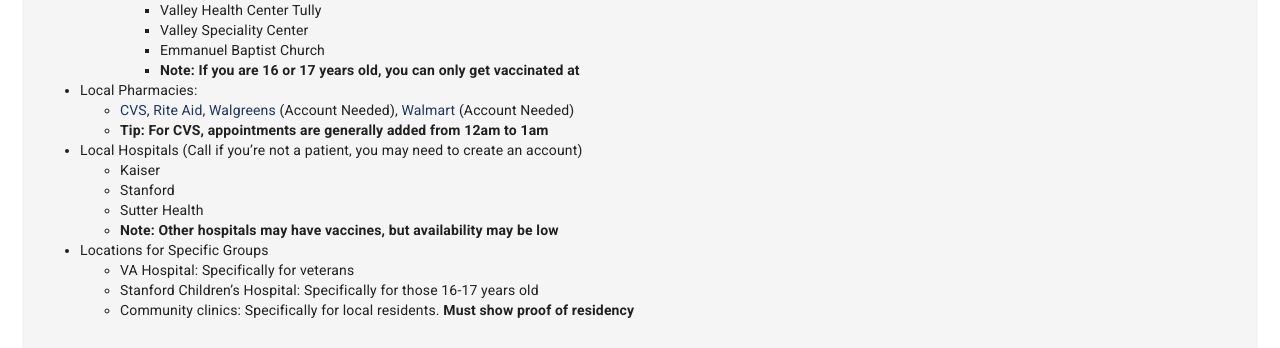
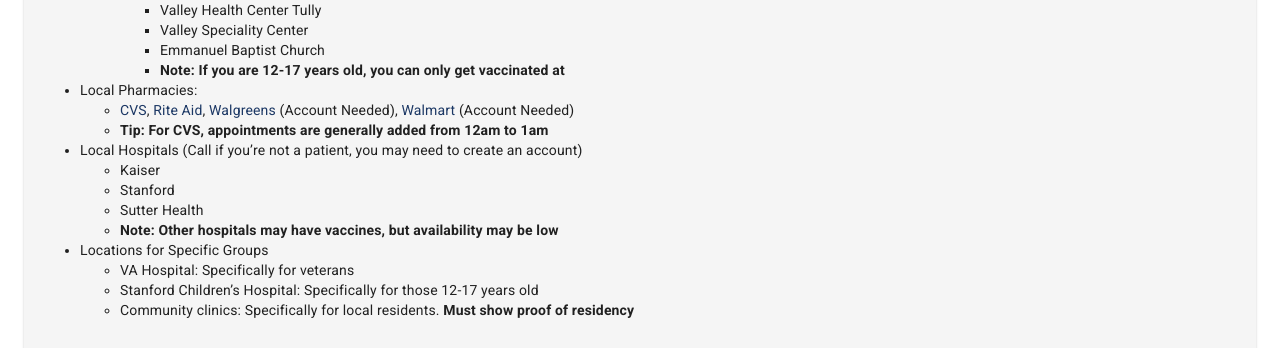
Before and after one commit to StapleMink/find-my-vax-react, a React (Create React App) app: page /resources in a window 1280 px wide. Shown: the part 582-930 px from the top of the page. Built offline with nearby package versions, Linux system fonts and the light colour scheme; what i18next-xhr-backend would draw is missing.

Commit message:
Merge branch 'development' into update-api

```diff
--- a/src/Resources.tsx
+++ b/src/Resources.tsx
@@ -122,7 +122,7 @@
                     <li>
                       <strong>
                         <Trans i18nKey="locationNotes">
-                          Note: If you are 16 or 17 years old, you can only get
+                          Note: If you are younger than 18 years old, you can only get
                           vaccinated at{" "}
                           <span>
                             Levis Stadium, Fairgrounds Expo Hall, Gilroy High
--- a/src/locales/en/translation.json
+++ b/src/locales/en/translation.json
@@ -8,7 +8,7 @@
   "Help to translate": "Help to translate",
   "homeTitle": "Welcome to Find My Vax Santa Clara",
   "homeSubtitle": "A Vaccine Locator for Santa Clara County",
-  "homeSubtitle2": "You are eligible for vaccination if you are 16 and older!",
+  "homeSubtitle2": "You are eligible for vaccination if you are 12 and older!",
   "homeCaptionStrong": "COVID-19 vaccines are free regardless of insurance or immigration status.",
   "homeCaptionWeak": "You will not be asked about your immigration status when you get a COVID vaccine. For more information see COVID-19 Vaccine FAQs",
   "Find My Vaccine!": "Find My Vaccine!",
@@ -87,7 +87,7 @@
   "Phone Number": "Phone Number:",
   "contactNotes": "Note: Only call if you NEED to! Wait times might be long, and we do not want to overwhelm the already-overwhelmed call system!",
   "Locations": "Locations:",
-  "locationNotes": "Note: If you are 16 or 17 years old, you can only get vaccinated at <1>Levi's Stadium, Fairgrounds Expo Hall, Gilroy High School, and Mountain View Community Center</1>",
+  "locationNotes": "Note: If you are 12-17 years old, you can only get vaccinated at <1>Levi's Stadium, Fairgrounds Expo Hall, Gilroy High School, and Mountain View Community Center</1>",
   "resources1Subtitle2": "Local Pharmacies:",
   "need account": "Account Needed",
   "pharamacyTip": "Tip: For CVS, appointments are generally added from 12am to 1am",
@@ -95,7 +95,7 @@
   "hospitalNotes": "Note: Other hospitals may have vaccines, but availability may be low",
   "resources1Subtitle4": "Locations for Specific Groups",
   "specialGroup1": "Specifically for veterans",
-  "specialGroup2": "Specifically for those 16-17 years old",
+  "specialGroup2": "Specifically for those 12-17 years old",
   "specialGroup3": "Specifically for local residents",
   "specialGroup3-1": "Must show proof of residency",
 
@@ -120,11 +120,11 @@
 
   "Required Identification": "Required Identification:",
   "vaccinationRequirementsTitle": "In order to be vaccinated, you will need to show:",
-  "vaccinationRequirementsItems": "Photo ID, and;Proof yout live or work in Santa Clara County, and;Proof that you are 16 or older.",
+  "vaccinationRequirementsItems": "Photo ID, and;Proof yout live or work in Santa Clara County, and;Proof that you are 12 or older.",
   "vaccinationRequirementsBody1": "You do not need to show government issued ID and you do not need to be a US citizen to get a vaccine. Below, is a list of documents that will be accepted. This list is not complete and other documents may be accepted One document may meet more than one requirement (e.g. a driving license).",
   "vaccinationRequirementsBody2": "If you have health insurance, please bring your health insurance card (COVID-19 vaccines are free regardless of insurance status)",
   "minorsConsentTitle": "Consent for minors:",
-  "minorsConsentContent": "Minors (age 16 and 17) who meet the eligibility criteria can only receive the Pfizer vaccine. Minors must be accompanied by a parent or guardian who can provide consent for vaccination.",
+  "minorsConsentContent": "Minors (ages 12-17) who meet the eligibility criteria can only receive the Pfizer vaccine. Minors must be accompanied by a parent or guardian who can provide consent for vaccination.",
   "proofOfAgeTitle": "Examples of proof of age:",
   "proofOfAgeItems": "Driving license or permit (foreign country or expired ID okay);California ID card or REAL ID card (from the DMV);Consular ID (Matricula Consular);Social Security card;Military ID;Passport (foreign country or expired okay);Birth certificate;Medical document/records from medical provider, clinic, or doctor;Membership card (foreign country okay if written in English);Any official document that includes name and date of birth for example, school record",
   "proofOfResidenceTitle": "Examples of proof that you live or work in Santa Clara County:",
--- a/src/locales/es/translation.json
+++ b/src/locales/es/translation.json
@@ -8,7 +8,7 @@
   "Help to translate": "Ayuda para traducir",
   "homeTitle": "Bienvenido a Find My Vax Santa Clara",
   "homeSubtitle": "Un Localizador de Vacunas para el Condado de Santa Clara",
-  "homeSubtitle2": "¡Es elegible para la vacunación si tiene 16 años o más!",
+  "homeSubtitle2": "¡Es elegible para la vacunación si tiene 12 años o más!",
   "homeCaptionStrong": "Las vacunas COVID-19 son gratuitas independientemente del seguro o estado migratorio.",
   "homeCaptionWeak": "No se le preguntará sobre su estado migratorio cuando reciba una vacuna COVID. Para obtener más información, consulte las preguntas frecuentes sobre la vacuna COVID-19.",
   "Find My Vaccine!": "¡Encuentra mi vacuna!",
@@ -87,7 +87,7 @@
   "Phone Number": "Número de Teléfono:",
   "contactNotes": "Nota: ¡Solo llame si lo NECESITA! Los tiempos de espera pueden ser largos, ¡y no queremos abrumar al ya abrumado sistema de llamadas!",
   "Locations": "Ubicaciones:",
-  "locationNotes": "Nota: Si tiene 16 o 17 años, solo puede vacunarse en <1> Levi's Stadium, Fairgrounds Expo Hall, Gilroy High School y Mountain View Community Center </1>",
+  "locationNotes": "Nota: Si tiene 12-17 años, solo puede vacunarse en <1> Levi's Stadium, Fairgrounds Expo Hall, Gilroy High School y Mountain View Community Center </1>",
   "resources1Subtitle2": "Farmacias Locales:",
   "need account": "Cuenta Necesaria",
   "pharamacyTip": "Consejo: para CVS, las citas se agregan generalmente de 12 a.m. a 1 a.m.",
@@ -95,7 +95,7 @@
   "hospitalNotes": "Nota: otros hospitales pueden tener vacunas, pero la disponibilidad puede ser baja",
   "resources1Subtitle4": "Ubicaciones para grupos específicos",
   "specialGroup1": "Específicamente para los veteranos",
-  "specialGroup2": "Específicamente para aquellos de 16 a 17 años.",
+  "specialGroup2": "Específicamente para aquellos de 12-17 años.",
   "specialGroup3": "Específicamente para residentes locales",
   "specialGroup3-1": "Debe mostrar prueba de residencia",
 
@@ -120,11 +120,11 @@
 
   "Required Identification": "Identificación requerida:",
   "vaccinationRequirementsTitle": "Para ser vacunado, deberá mostrar:",
-  "vaccinationRequirementsItems": "Identificación fotográfica, y;Prueba de que vive o trabaja en el condado de Santa Clara, y;Prueba de que tiene 16 años o más.",
+  "vaccinationRequirementsItems": "Identificación fotográfica, y;Prueba de que vive o trabaja en el condado de Santa Clara, y;Prueba de que tiene 12 años o más.",
   "vaccinationRequirementsBody1": "No es necesario que muestre una identificación emitida por el gobierno y no es necesario ser ciudadano de los EE. UU. Para recibir una vacuna. A continuación, se muestra una lista de documentos que serán aceptados. Esta lista no está completa y se pueden aceptar otros documentos. Un documento puede cumplir con más de un requisito (por ejemplo, una licencia de conducir).",
   "vaccinationRequirementsBody2": "Si tiene seguro médico, traiga su tarjeta de seguro médico (las vacunas COVID-19 son gratuitas independientemente del estado del seguro)",
   "minorsConsentTitle": "Consentimiento de menores:",
-  "minorsConsentContent": "Los menores (de 16 y 17 años) que cumplan con los criterios de elegibilidad solo pueden recibir la vacuna Pfizer. Los menores deben estar acompañados por un padre o tutor que pueda dar su consentimiento para la vacunación.",
+  "minorsConsentContent": "Los menores (de 12-17 años) que cumplan con los criterios de elegibilidad solo pueden recibir la vacuna Pfizer. Los menores deben estar acompañados por un padre o tutor que pueda dar su consentimiento para la vacunación.",
   "proofOfAgeTitle": "Ejemplos de prueba de edad:",
   "proofOfAgeItems": "Licencia de conducir o permiso (país extranjero o identificación vencida está bien);Tarjeta de identificación de California o tarjeta de identificación REAL (del DMV);Identificación Consular (Matrícula Consular);Tarjeta de seguro Social;ID militar;Pasaporte (país extranjero o vencido bien);Certificado de nacimiento;Documento / registros médicos del proveedor médico, clínica o médico;Tarjeta de membresía (el país extranjero está bien si está escrito en inglés);Cualquier documento oficial que incluya nombre y fecha de nacimiento, por ejemplo, expediente escolar",
   "proofOfResidenceTitle": "Cualquier documento oficial que incluya nombre y fecha de nacimiento, por ejemplo, expediente escolar Ejemplos de prueba de que vive o trabaja en el condado de Santa Clara:",
--- a/src/locales/zh/translation.json
+++ b/src/locales/zh/translation.json
@@ -8,7 +8,7 @@
   "Help to translate": "帮我们翻译",
   "homeTitle": "欢迎来到 Find My Vax Santa Clara",
   "homeSubtitle": "帮你在 Santa Clara County 找新冠病毒的预防针预约",
-  "homeSubtitle2": "十六岁以上可以打预防针!",
+  "homeSubtitle2": "十二岁以上可以打预防针!",
   "homeCaptionStrong": "不论保险或移民身份, 新冠病毒的预防针是免费的!",
   "homeCaptionWeak": "你打預防針的時候不会被问你的移民身份. 如果你想知道跟多的信息, 请看 '新冠病毒預防針经常问的问题'",
   "Find My Vaccine!": "找的御方真!",
@@ -87,7 +87,7 @@
   "Phone Number": "电话号码:",
   "contactNotes": "注意: 如果你真的需要打电话, 或者在预约时遇到麻烦, 可以拨打 408-970-2000, 但是可能需要等很长的时间!",
   "Locations": "地点:",
-  "locationNotes": "注意: 如果你是16或17岁, 你必须安排在Levi's 体育场, Fairgrounds Expo, Gilroy 高中, 或 Mountain View 社区中心等场地",
+  "locationNotes": "注意: 如果你 12-17 岁, 你必须安排在Levi's 体育场, Fairgrounds Expo, Gilroy 高中, 或 Mountain View 社区中心等场地",
   "resources1Subtitle2": "当地药房:",
   "need account": "需要帐户",
   "pharamacyTip": "提示：对于CVS，预约通常是从凌晨12点到凌晨1点添加",
@@ -95,7 +95,7 @@
   "hospitalNotes": "注意: 其他医院可能有疫苗，但是可及性很低",
   "resources1Subtitle4": "特定组的位置”",
   "specialGroup1": "专门针对退伍军人",
-  "specialGroup2": "专门针对16-17岁的人群.",
+  "specialGroup2": "专门针对 12-17 岁的人群.",
   "specialGroup3": "专门针对本地居民",
   "specialGroup3-1": "必须出示居留证明",
 
@@ -120,11 +120,11 @@
 
   "Required Identification": "必需的标识:",
   "vaccinationRequirementsTitle": "要进行疫苗接种，您需要显示:",
-  "vaccinationRequirementsItems": "带照片的证件; 以及在圣克拉拉县居住或工作的证明; 以及证明您年满16岁的证明.",
+  "vaccinationRequirementsItems": "带照片的证件; 以及在圣克拉拉县居住或工作的证明; 以及证明您年满12岁的证明.",
   "vaccinationRequirementsBody1": "您无需出示政府核发的身份证件，也不需要成为美国公民即可获得疫苗。以下是将被接受的文件清单。该清单不完整，其他文件可能被接受一个文件可能满足多个要求（例如，驾驶执照).",
   "vaccinationRequirementsBody2": "如果您有健康保险，请携带健康保险卡（无论保险状态如何，COVID-19疫苗都是免费的)",
   "minorsConsentTitle": "未成年人同意:",
-  "minorsConsentContent": "符合资格标准的未成年人（16岁和17岁）只能接受辉瑞疫苗。未成年人必须由父母或监护人陪同，父母或监护人必须同意接种疫苗.",
+  "minorsConsentContent": "符合资格标准的未成年人（12-17岁）只能接受辉瑞疫苗。未成年人必须由父母或监护人陪同，父母或监护人必须同意接种疫苗.",
   "proofOfAgeTitle": "年龄证明示例:",
   "proofOfAgeItems": "驾驶执照或许可证（外国或过期ID可以);加利福尼亚ID卡或REAL ID卡（来自DMV);领事ID（矩阵领事);社会安全卡；军事ID;护照（外国或有效期满);出生证明;医疗服务提供者，诊所或医生的医疗文件/记录;会员卡（如果使用英文书写，可以在外国使用);任何包括姓名和出生日期的官方文件，例如学校记录",
   "proofOfResidenceTitle": "您在圣塔克拉拉县生活或工作的证明示例:",
```
